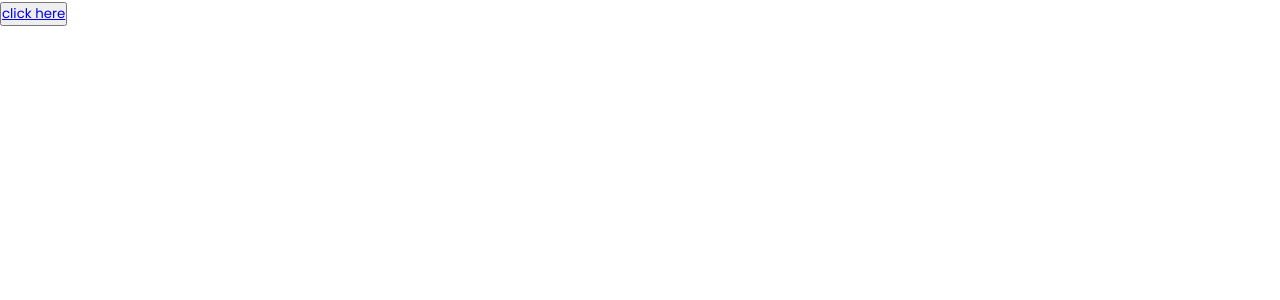
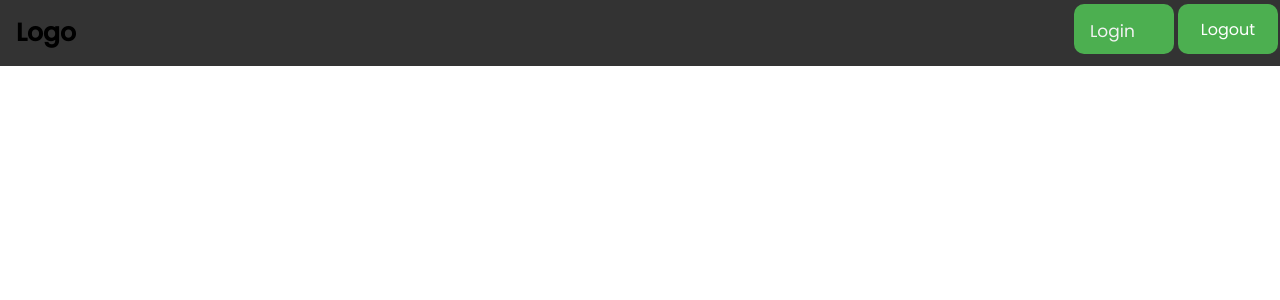
Before and after one commit to Connexy/RoomRental_Frontend_React, a React (Create React App) app: page / in a window 1280 px wide. Before the commit this address had no page. Shown: the top 300 px of the page. Built offline with nearby package versions, Linux system fonts and the light colour scheme.

Commit message:
login logout successful

```diff
--- a/src/App.css
+++ b/src/App.css
@@ -17,3 +17,50 @@
     font-size: 14px;
     color: rgb(255, 42, 42);
   }
+  /* for landing page */
+  .navbar {
+    overflow: hidden;
+    background-color: #333;
+  }
+
+  .navbar a {
+    float: left;
+    display: block;
+    color: #f2f2f2;
+    text-align: center;
+    padding: 14px 16px;
+    text-decoration: none;
+    font-size: 17px;
+  }
+
+  .navbar a:hover {
+    color: black;
+  }
+
+  .navbar a.logo {
+    font-size: 25px;
+    font-weight: bold;
+  }
+
+  .navbar-buttons {
+    float: right;
+  }
+  .navbar-buttons{
+    display: flex;
+    justify-content: center;
+    align-items: center;
+  }
+  .navbar button {
+    background-color: #4CAF50; /* Green */
+    border: none;
+    border-radius: 10px;
+    color: white;
+    text-decoration: none;
+    display: inline-block;
+    font-size: 16px;
+
+    margin: 4px 2px;
+    cursor: pointer;
+    height: 50px;
+    width: 100px;
+  }
--- a/src/App.js
+++ b/src/App.js
@@ -12,11 +12,13 @@ function App() {
     <div>
       <BrowserRouter>
       <Routes>
+        <Route path='/' element={<LandingPage />}/>
         <Route path='/login-page' element={<Login />}/>
+        <Route path='/logout-page' element={<Login />}/>
         <Route path='/register-page' element={<Register />}/>
-        <Route path='/landingpage' element={<LandingPage />}/>
+        <Route path='/landing-page' element={<LandingPage />}/>
       </Routes>
-      <button ><Link to='/login-page'>click here</Link></button>
+
       </BrowserRouter>
       <ToastContainer />
     </div>
--- a/src/Pages/Authentication/Login.js
+++ b/src/Pages/Authentication/Login.js
@@ -36,7 +36,7 @@ const Login = () => {
         if (isLogin) {
             localStorage.setItem('isLogin', 1);
             //navigate
-            navigate('/landingpage');
+            navigate('/landing-page');
             toast.success('Login success', {
                 position: "top-right",
                 autoClose: 5000,
@@ -52,14 +52,14 @@ const Login = () => {
         }
     }
 
-    useEffect(() => {
-        const isLogin = localStorage.getItem('isLogin');
-        if (isLogin === '1') {
-            navigate
-            // navigate('/landingpage');
+    // useEffect(() => {
+    //     const isLogin = localStorage.getItem('isLogin');
+    //     if (isLogin === '1') {
+    //        // navigate
+    //         // navigate('/landing-page');
 
-        }
-    }, []);
+    //     }
+    // }, []);
 
     return (
         <div className="body">
--- a/src/Pages/Theme/LandingPage.js
+++ b/src/Pages/Theme/LandingPage.js
@@ -1,7 +1,35 @@
-const LandingPage = () =>{
+import { Link } from "react-router-dom";
+import { toast } from 'react-toastify';
+import { useNavigate } from "react-router-dom";
+
+
+const LandingPage = () => {
+
+const navigate = useNavigate();
+const doLogout = () =>{
+    toast.success('Logout success', {
+        position: "top-right",
+        autoClose: 5000,
+        hideProgressBar: false,
+        closeOnClick: true,
+        pauseOnHover: true,
+        draggable: true,
+        progress: undefined,
+        theme: "colored",
+    });
+    localStorage.removeItem('isLogin');
+    navigate('/logout-page');
+}
+
     return (
         <div>
-            <h1>This is Landing Page.</h1>
+            <div class="navbar">
+                <a href="#" class="logo">Logo</a>
+                <div class="navbar-buttons">
+                    <button type="button"><Link to='/login-page' >Login</Link></button>
+                    <button  onClick={doLogout}  type="button">Logout</button>
+                </div>
+            </div>
         </div>
     );
 }
```
